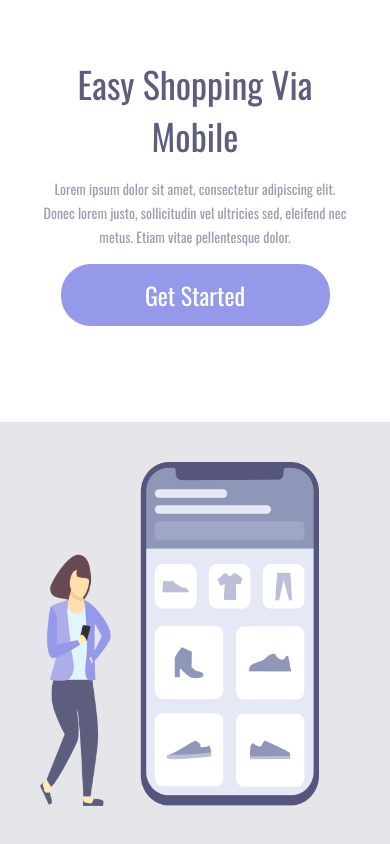
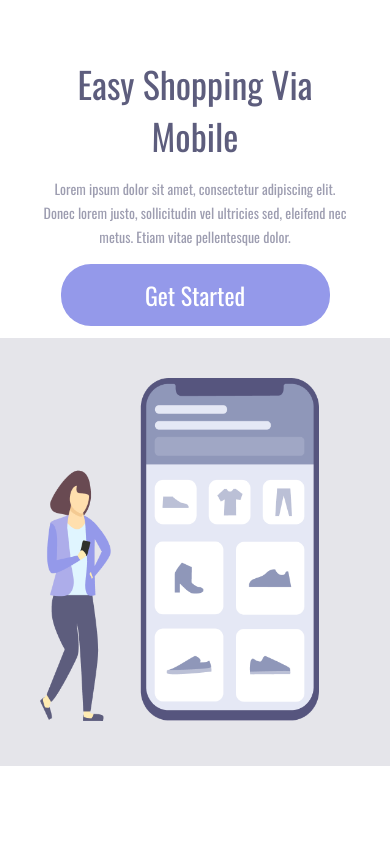
Before and after one commit to jesielfernandes/Easy-shopping, a plain HTML site: page index.html in a window 390 px wide. Drawn offline with nearby package versions, Linux system fonts and the light colour scheme.

Commit message:
Adicionado Responsividade para Ipad

```diff
--- a/styles.css
+++ b/styles.css
@@ -149,6 +149,12 @@ button:active {
 
 }
 
+@media screen and (max-width: 800px){
+    .container-left {
+        height: 40%;
+    }
+}
+
 @media screen and (max-width: 330px){
     .container-left {
         height: 70%;
```
Also changed, not shown: img/Background-header.png (deleted), img/Readme Cel.png (added), img/Readme PC.png (added), img/Readme Tablet.png (added).
